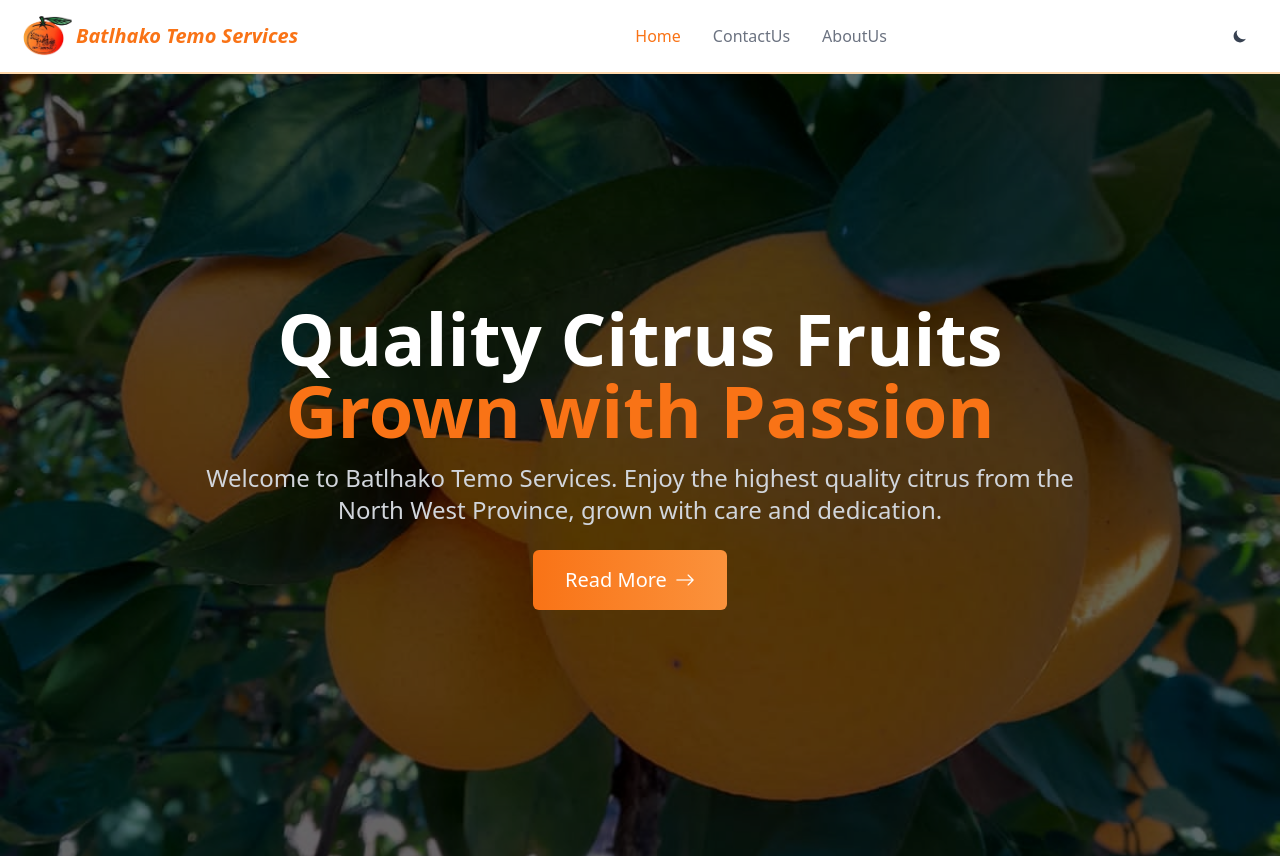
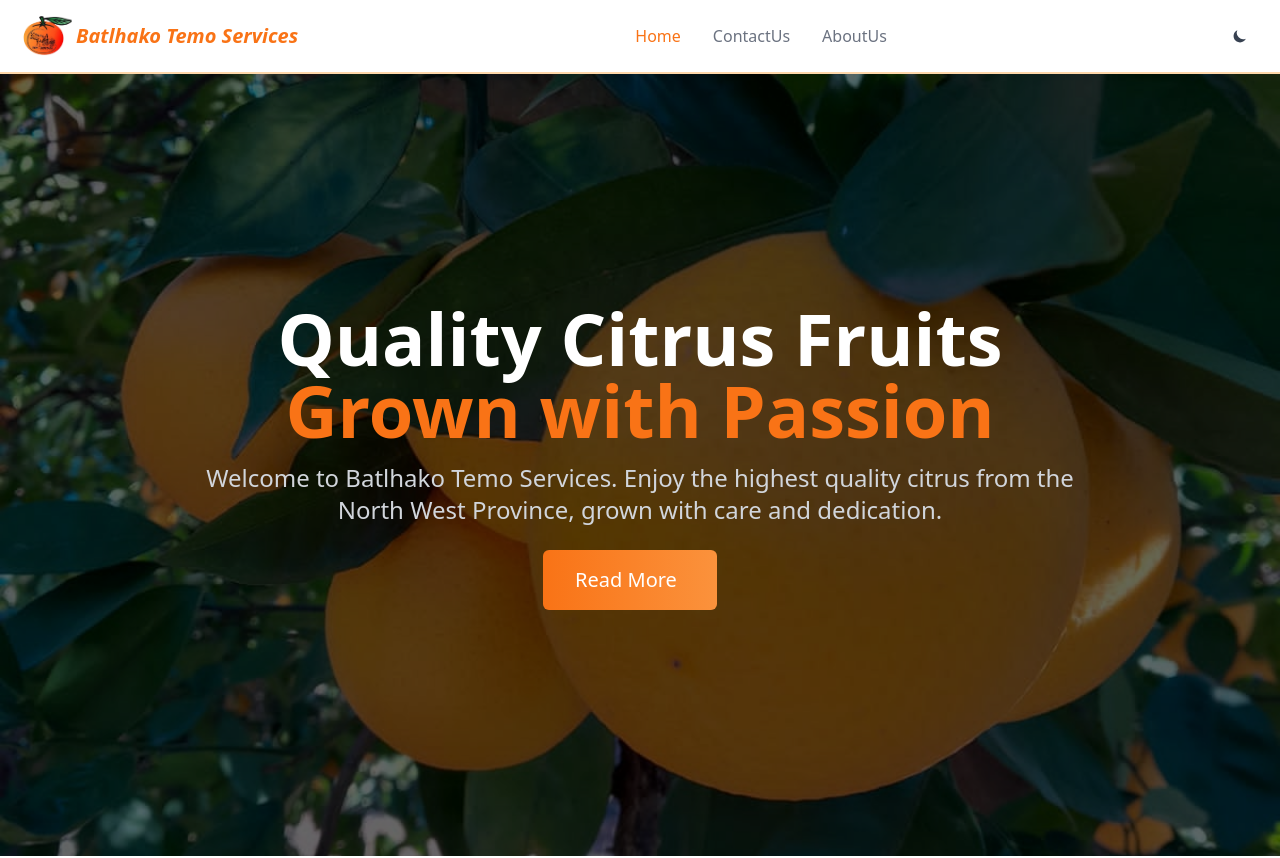
Before and after one commit to TERRANCE631/Bathlako-Temo-Services, a React (Create React App) app: page / in a window 1280 px wide. Shown: the top 858 px of the page. Built offline with nearby package versions, Linux system fonts and the light colour scheme.

Commit message:
Still same error

```diff
--- a/src/index.css
+++ b/src/index.css
@@ -1,8 +1,8 @@
-@import url("https://cdn.jsdelivr.net/npm/bootstrap-icons@1.3.0/font/bootstrap-icons.css");
-
 @tailwind base;
 @tailwind components;
 @tailwind utilities;
+
+@import url("https://cdn.jsdelivr.net/npm/bootstrap-icons@1.3.0/font/bootstrap-icons.css");
 
 .primary-color {
     @apply text-transparent bg-clip-text bg-gradient-to-r from-orange-500 to-orange-400;
```
